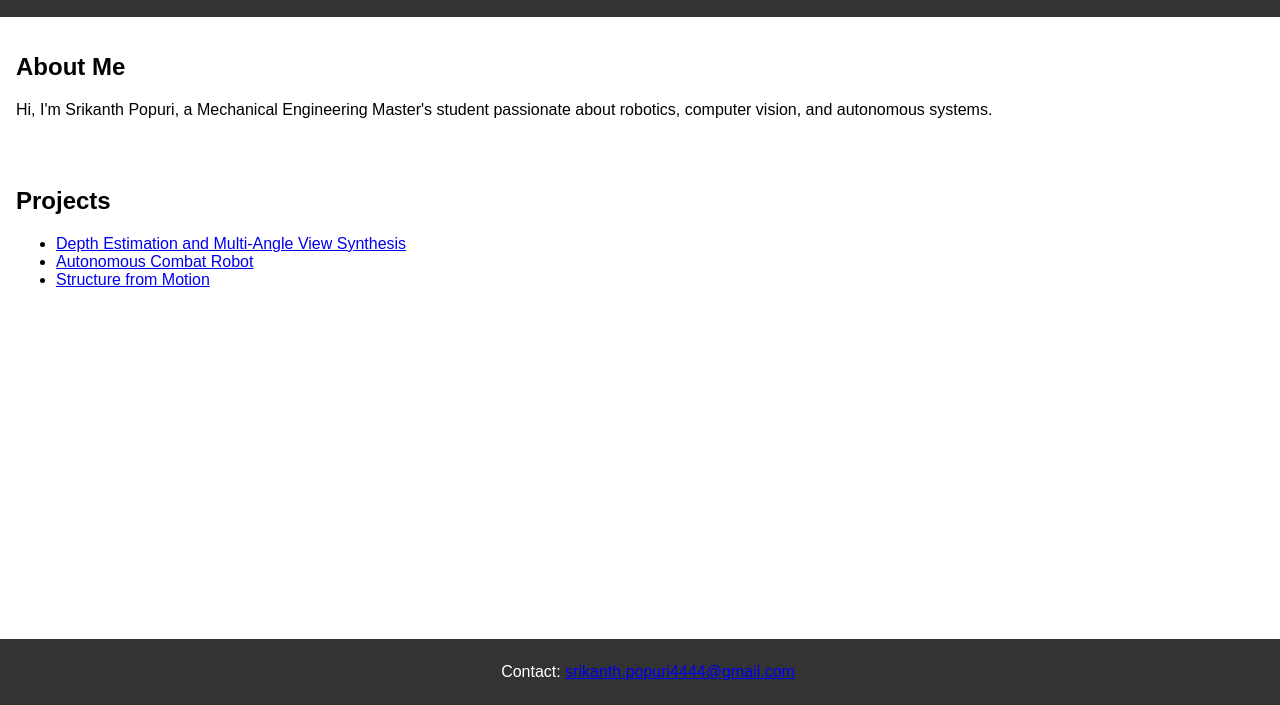
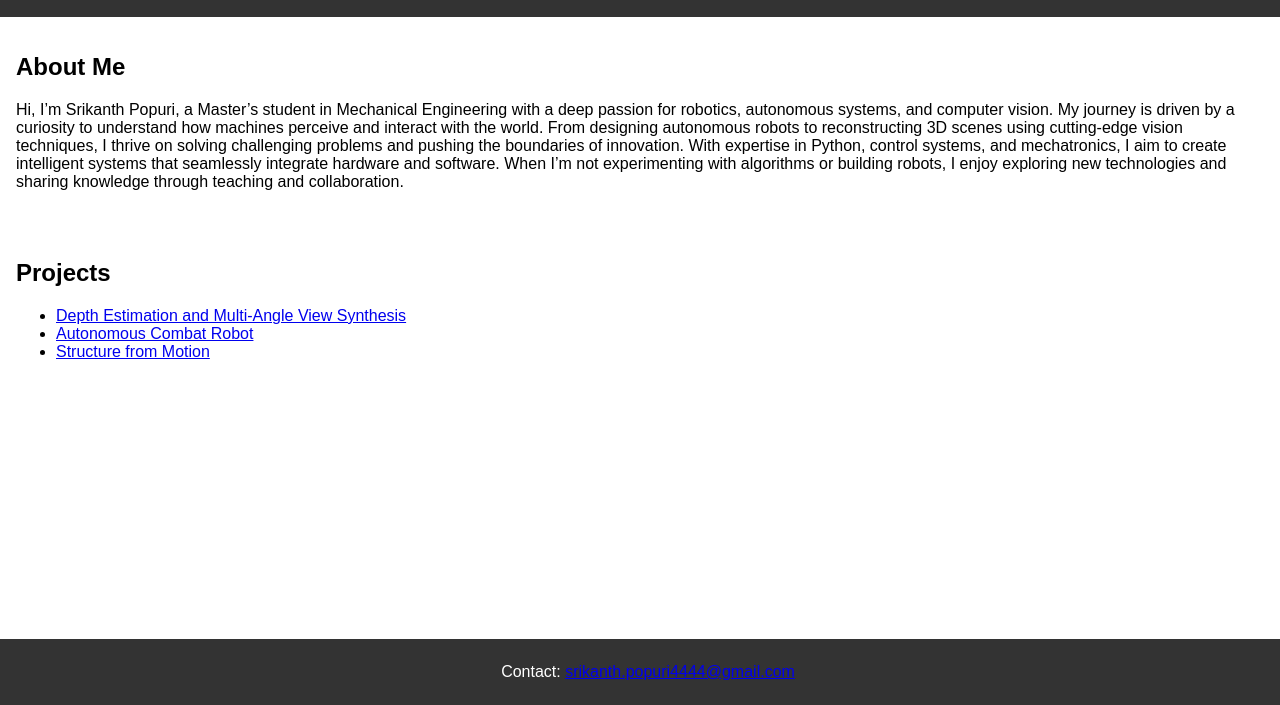
Before and after one commit to srikanth-444/srikanth-444.github.io, a plain HTML site: page index.html in a window 1280 px wide. Shown: the part 95-800 px from the top of the page. Drawn offline with Linux system fonts and the light colour scheme.

Commit message:
Initial portfolio setup

```diff
--- a/index.html
+++ b/index.html
@@ -17,7 +17,11 @@
     </header>
     <section>
         <h2>About Me</h2>
-        <p>Hi, I'm Srikanth Popuri, a Mechanical Engineering Master's student passionate about robotics, computer vision, and autonomous systems.</p>
+        <p>Hi, I’m Srikanth Popuri, a Master’s student in Mechanical Engineering with a deep passion for robotics, autonomous systems, and computer vision. My journey is driven by a curiosity to understand how machines perceive and interact with the world.
+
+            From designing autonomous robots to reconstructing 3D scenes using cutting-edge vision techniques, I thrive on solving challenging problems and pushing the boundaries of innovation. With expertise in Python, control systems, and mechatronics, I aim to create intelligent systems that seamlessly integrate hardware and software.
+
+            When I’m not experimenting with algorithms or building robots, I enjoy exploring new technologies and sharing knowledge through teaching and collaboration.</p>
     </section>
     <section>
         <h2>Projects</h2>
```
